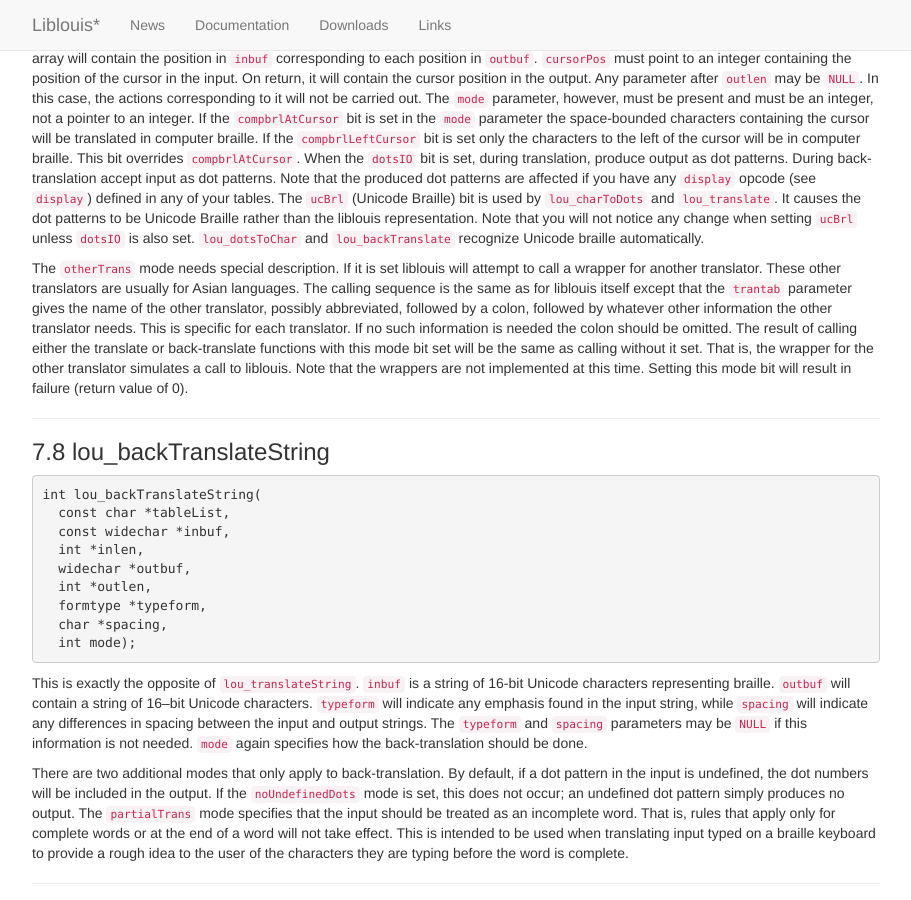
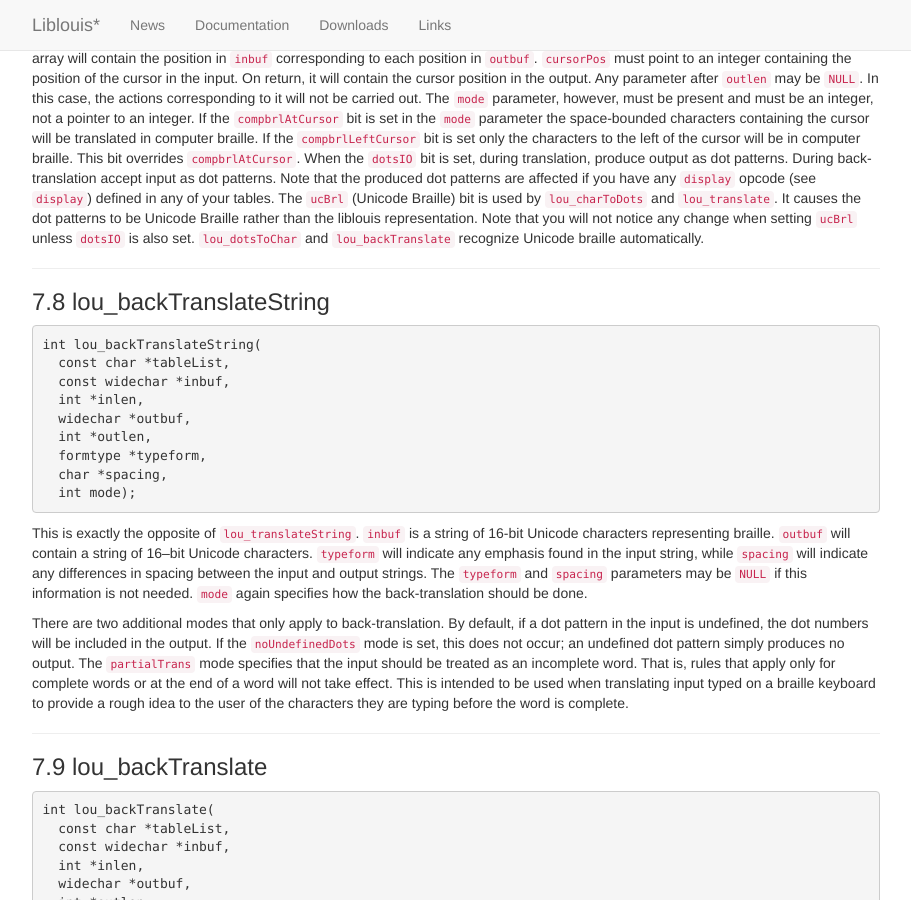
Before and after one commit to liblouis/liblouis.github.io, a Jekyll site: the page built from documentation/liblouis.html, in a window 1280 px wide and 900 px high, scrolled down 32527 px. Shown: the whole window, without its empty margins (38-949 px from the left). Built offline with Jekyll 4.4.1, drawn with Linux system fonts in a browser that asks for light colours; some of the changed text lies outside the part shown.

Commit message:
Update documentation for new release

```diff
--- a/documentation/liblouis.html
+++ b/documentation/liblouis.html
@@ -2516,7 +2516,7 @@ passed in using the &ldquo;flow style&rdquo; notation.
 <dd><p>A list of translation modes that should be used for this test. If not
 defined defaults to 0. Valid mode values are &lsquo;<samp>noContractions</samp>&rsquo;,
 &lsquo;<samp>compbrlAtCursor</samp>&rsquo;, &lsquo;<samp>dotsIO</samp>&rsquo;, &lsquo;<samp>comp8Dots</samp>&rsquo;,
-&lsquo;<samp>pass1Only</samp>&rsquo;, &lsquo;<samp>compbrlLeftCursor</samp>&rsquo;, &lsquo;<samp>otherTrans</samp>&rsquo;,
+&lsquo;<samp>pass1Only</samp>&rsquo;, &lsquo;<samp>compbrlLeftCursor</samp>&rsquo;,
 &lsquo;<samp>ucBrl</samp>&rsquo;, &lsquo;<samp>noUndefinedDots</samp>&rsquo; or &lsquo;<samp>partialTrans</samp>&rsquo;.
 </p></dd>
 </dl>
@@ -2920,20 +2920,6 @@ patterns to be Unicode Braille rather than the liblouis
 representation. Note that you will not notice any change when setting
 <code>ucBrl</code> unless <code>dotsIO</code> is also set. <code>lou_dotsToChar</code>
 and <code>lou_backTranslate</code> recognize Unicode braille automatically.
-</p>
-<p>The <code>otherTrans</code> mode needs special description. If it is set
-liblouis will attempt to call a wrapper for another translator. These
-other translators are usually for Asian languages. The calling sequence
-is the same as for liblouis itself except that the <code>trantab</code>
-parameter gives the name of the other translator, possibly abbreviated,
-followed by a colon, followed by whatever other information the other
-translator needs. This is specific for each translator. If no such
-information is needed the colon should be omitted. The result of calling
-either the translate or back-translate functions with this mode bit set
-will be the same as calling without it set. That is, the wrapper for the
-other translator simulates a call to liblouis. Note that the wrappers
-are not implemented at this time. Setting this mode bit will result in
-failure (return value of 0).
 </p>
 <hr>
 <a name="lou_005fbackTranslateString"></a>
```
Also changed, not shown: other parts of documentation/liblouis.html (+2 -2 lines).
